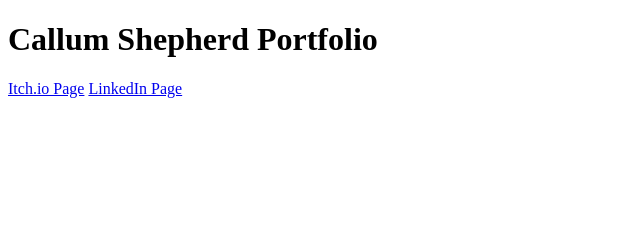
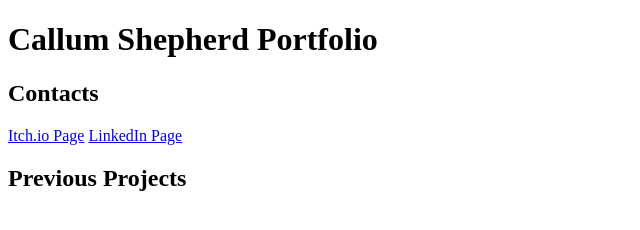
Before and after one commit to C-Shep/C-Shep.github.io, a plain HTML site: page index.html in a window 1280 px wide. Shown: the whole page, without its empty margins (0-640 px from the left). Drawn offline with Linux system fonts and the light colour scheme.

Commit message:
Update index.html

```diff
--- a/index.html
+++ b/index.html
@@ -2,8 +2,13 @@
 <html>
 	<body>
 		<h1>Callum Shepherd Portfolio</h1>
-		<p></p>
+
+		<h2>Contacts</h2>
 		<a href="https://beeguy.itch.io/.">Itch.io Page</a>
 		<a href="https://www.linkedin.com/in/callum-shepherd-701b01309/">LinkedIn Page</a>
+
+		<h2>Previous Projects</h2>
+
+
 	</body>
 </html>
```
